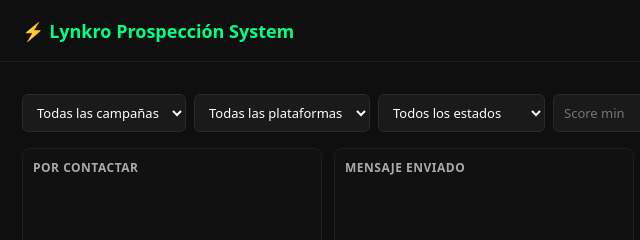
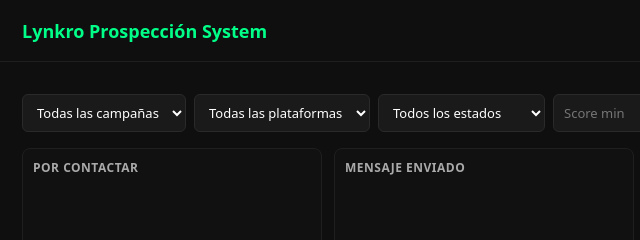
Before and after one commit to viptechconsulting/sistema-prospeccion, a website: page public/index.html in a window 1280 px wide. Shown: the top 240 px of the page, 0-640 px from the left. Drawn offline with Linux system fonts and the light colour scheme; no server answers.

Commit message:
branding: quitar emoji del header

```diff
--- a/public/index.html
+++ b/public/index.html
@@ -8,7 +8,7 @@
 </head>
 <body>
 <header>
-  <h1>⚡ Lynkro Prospección System</h1>
+  <h1>Lynkro Prospección System</h1>
   <nav>
     <button data-view="kanban" class="active">Kanban</button>
     <button data-view="table">Tabla</button>
```
